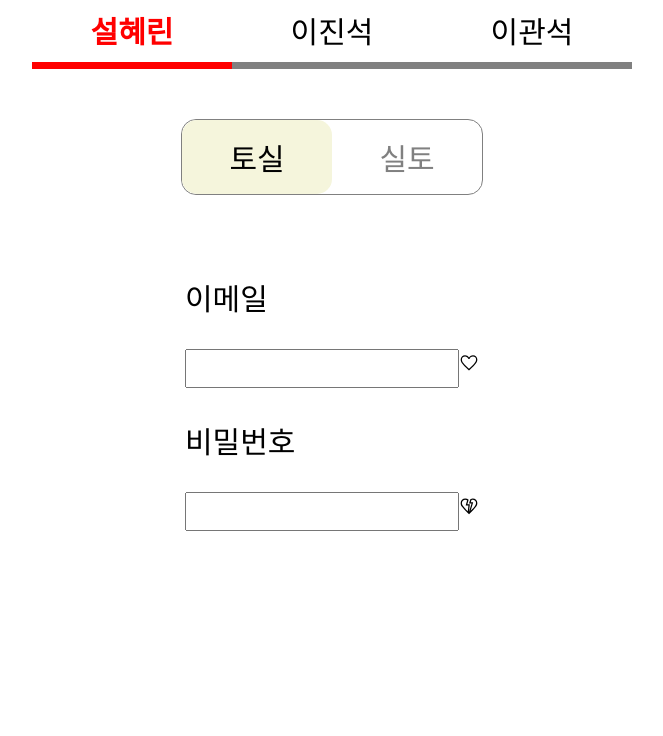
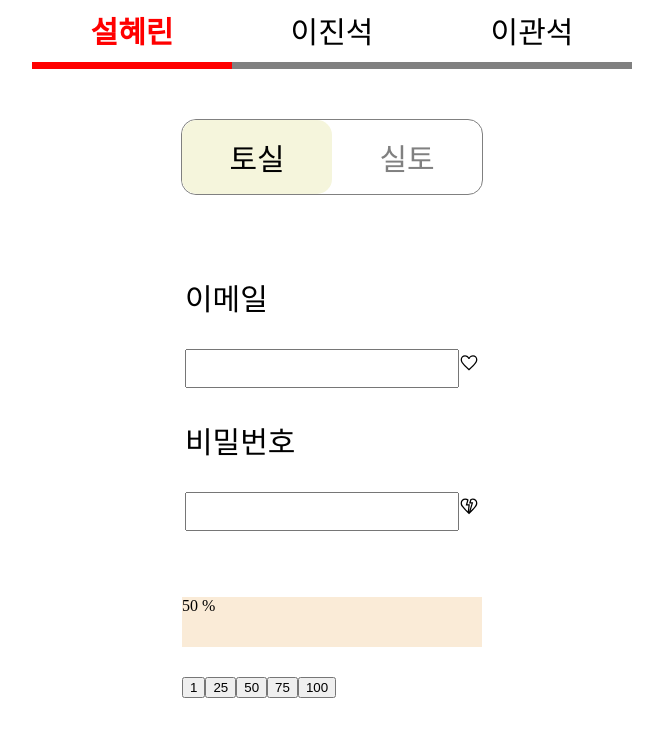
Before and after one commit to seolhyelin/web_fundemental_react, a React (Create React App) app: page / in a window 1280 px wide. Shown: the top 736 px of the page, without its empty margins (308-971 px from the left). Built offline with nearby package versions, Linux system fonts and the light colour scheme.

Commit message:
Feat: slider 구현중

```diff
--- a/src/App.tsx
+++ b/src/App.tsx
@@ -1,11 +1,16 @@
 import GlobalComponent from 'components/GlobalComponent'
 import Input from 'components/Input'
-import styled from 'styled-components'
+import Slider from 'components/Slider'
 import Tab from './components/Tab'
 import Toggle from './components/Toggle'
 
 const App = () => {
-  const ComponentArray = [<Tab title="Tab" key="tab" />, <Toggle key="toggle" />, <Input key="input" />]
+  const ComponentArray = [
+    <Tab title="Tab" key="tab" />,
+    <Toggle key="toggle" />,
+    <Input key="input" />,
+    <Slider key="slider" />,
+  ]
   return <GlobalComponent>{ComponentArray}</GlobalComponent>
 }
 
--- /dev/null
+++ b/src/components/Slider.tsx
@@ -0,0 +1,44 @@
+import React, { ChangeEventHandler, useState } from 'react'
+import styled from 'styled-components'
+
+const Slider = () => {
+  const [percent, setPercent] = useState(50)
+  const [numberButton, setNumberButton] = useState<number>()
+  const numberButtonArray = [1, 25, 50, 75, 100]
+
+  const handleRange = (e: ChangeEventHandler<HTMLInputElement>) => {
+    // const currentPercent =
+    // setPercent(currentPercent)
+  }
+  const changeRangeNumber = () => {}
+
+  return (
+    <SliderContainer>
+      <RangeBar>
+        <RangePercent>{percent} %</RangePercent>
+      </RangeBar>
+
+      <PercentContainer>
+        {/* <PercentBar type="range" min={1} max={100} onChange={handleRange} /> */}
+        {numberButtonArray.map((number, index) => {
+          return <PercentNumber key={index}>{number}</PercentNumber>
+        })}
+      </PercentContainer>
+    </SliderContainer>
+  )
+}
+
+const SliderContainer = styled.div``
+const RangeBar = styled.div`
+  width: 300px;
+  height: 50px;
+  background-color: antiquewhite;
+  margin-bottom: 30px;
+`
+const RangePercent = styled.p``
+const PercentContainer = styled.div``
+const PercentBar = styled.input`
+  width: 300px;
+`
+const PercentNumber = styled.button``
+export default Slider
```
